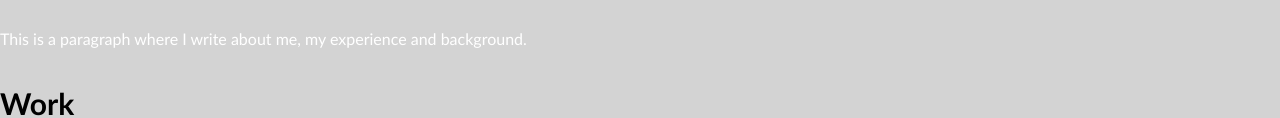
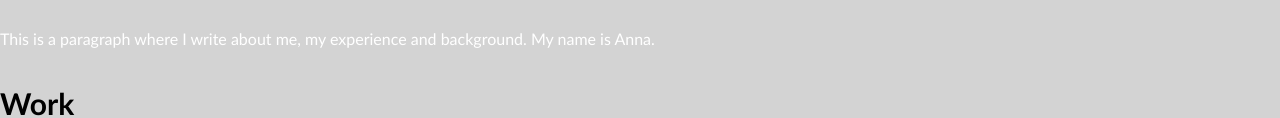
Before and after one commit to ladycosy/anna-portfolio-page, a plain HTML site: page starter/index.html in a window 1280 px wide. Shown: the part 660-778 px from the top of the page. Drawn offline with Linux system fonts and the light colour scheme.

Commit message:
testing pull request

```diff
--- a/starter/index.html
+++ b/starter/index.html
@@ -34,7 +34,7 @@
       <!-- about me -->
       <secion class="page-section" id="about">
         <h3>About Me</h3>
-        <p>This is a paragraph where I write about me, my experience and background. </p>
+        <p>This is a paragraph where I write about me, my experience and background. My name is Anna.  </p>
       </section>
 
      <!-- portfolio container -->
```
